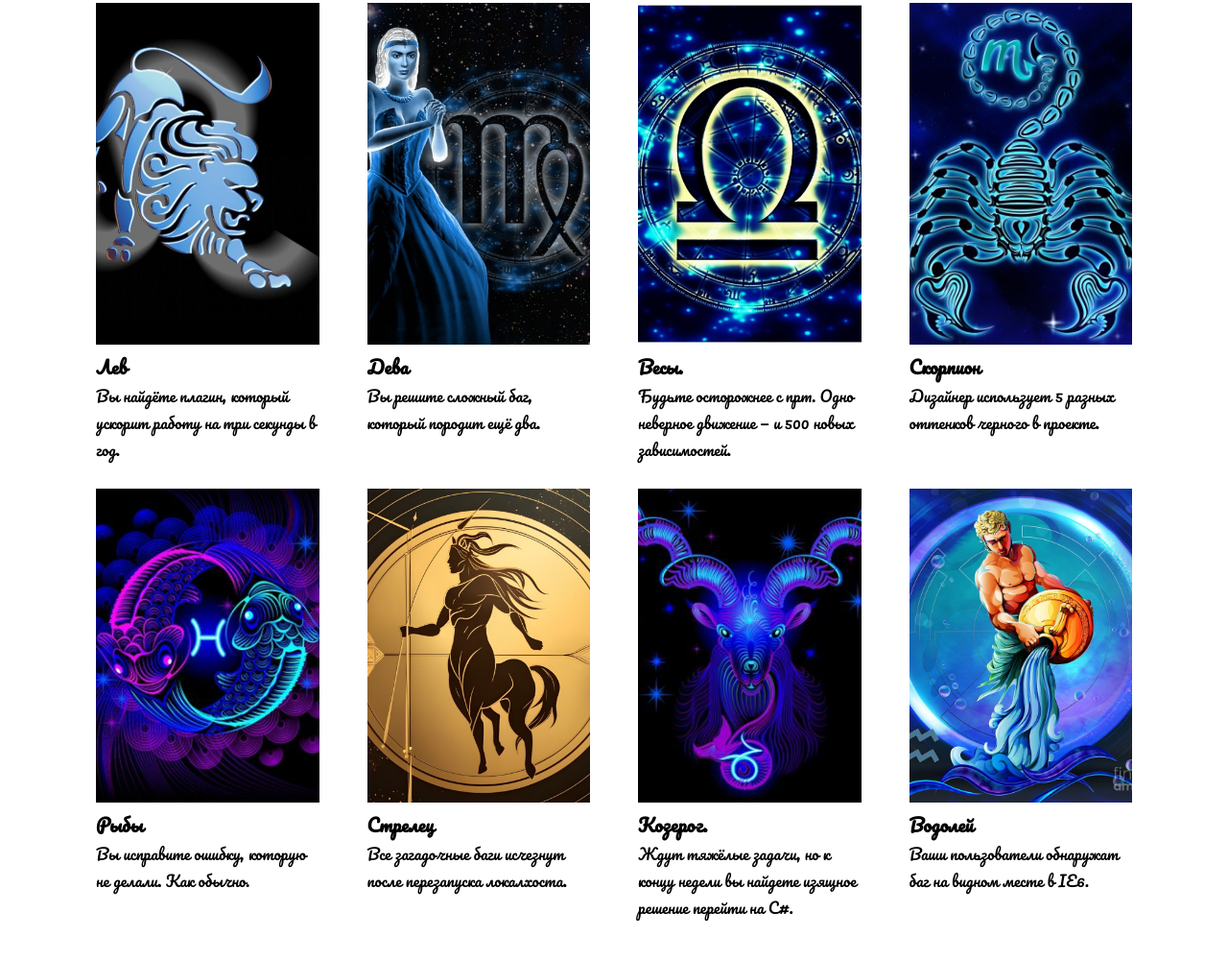
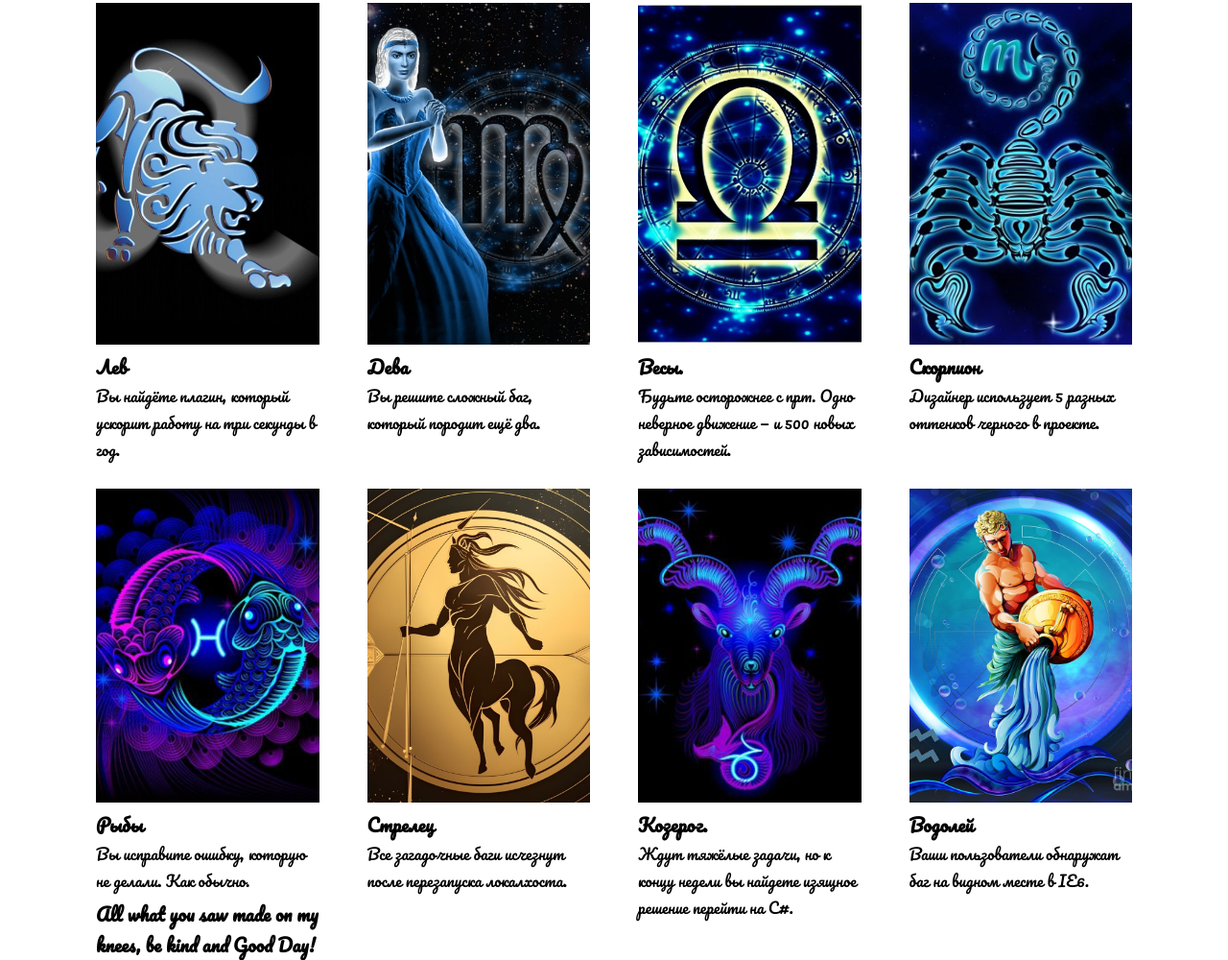
Before and after one commit to AnnaGor88/news, a plain HTML site: page zodiac.html in a window 1280 px wide. Shown: the part 887-1887 px from the top of the page at 96% size. Before the commit the page ends 1846 px from the top, so only its background shows below. Drawn offline with Linux system fonts and the light colour scheme.

Commit message:
add changes

```diff
--- a/zodiac.html
+++ b/zodiac.html
@@ -94,6 +94,7 @@
         <h3>Водолей</h3>
         <p>Ваши пользователи обнаружат баг на видном месте в IE6.</p>
       </div>
+      <h3>All what you saw made on my knees, be kind and Good Day!</h3>
     </div>
   </body>
 </html>
```
